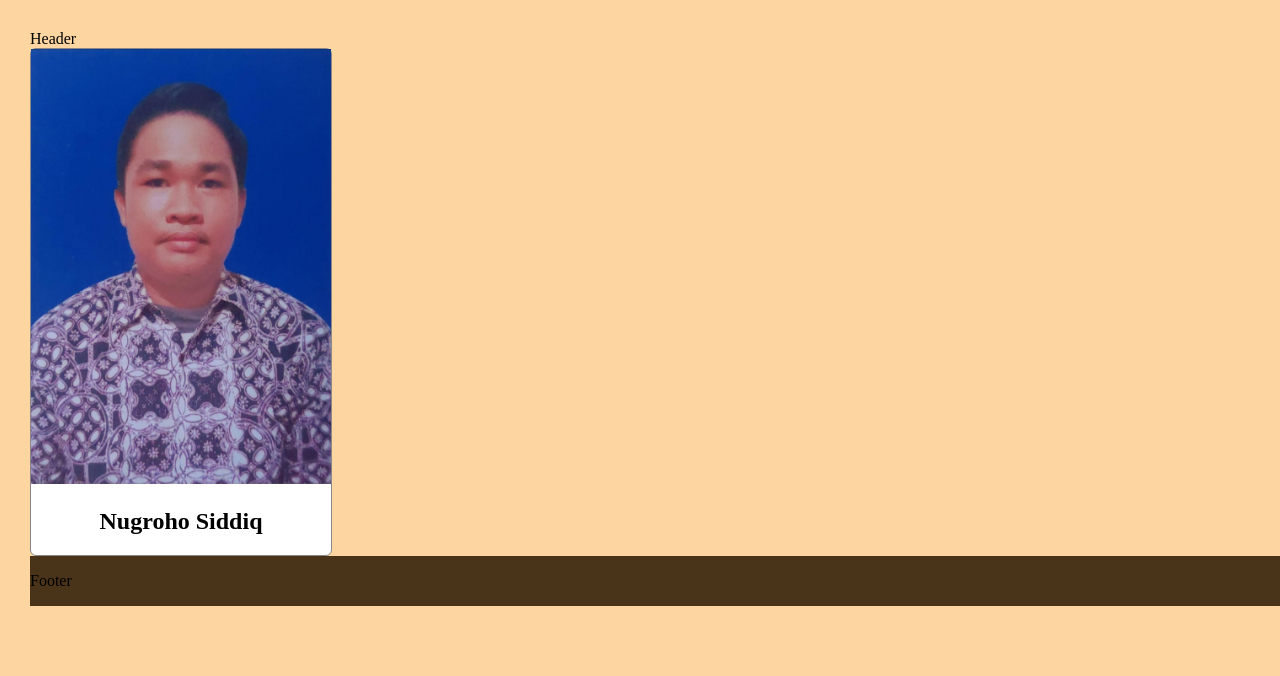
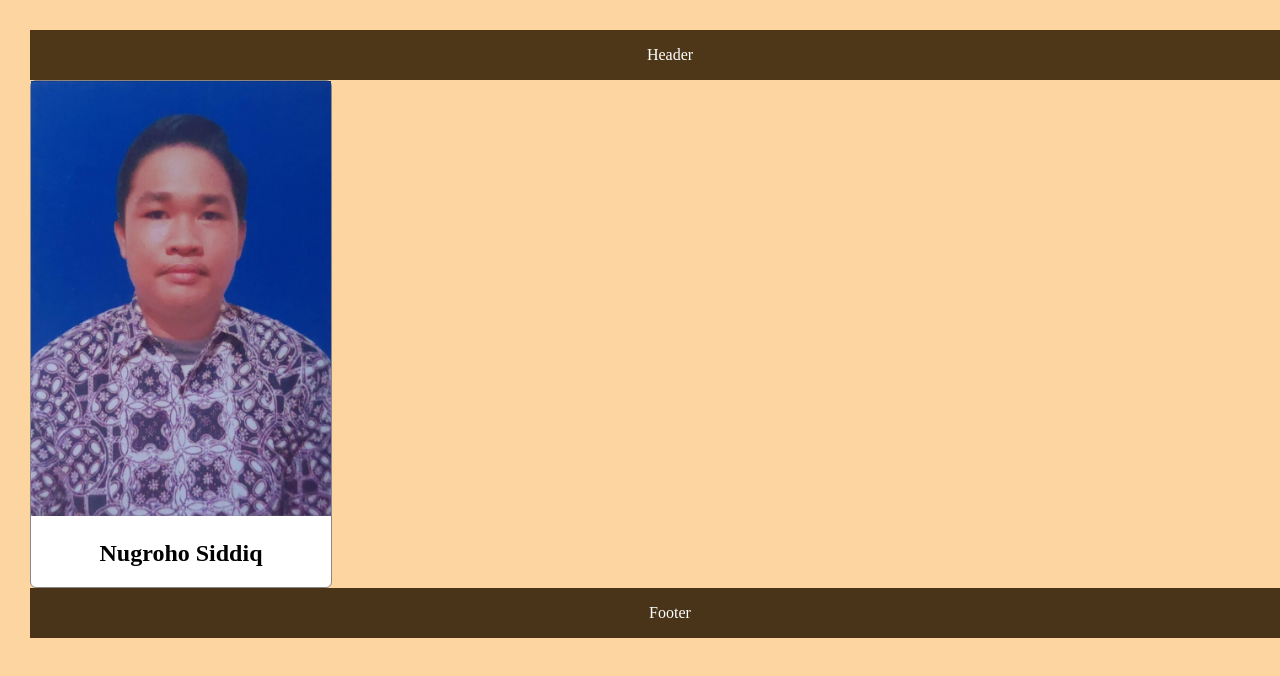
Before and after one commit to mubiyarto/dicoding-remote, a plain HTML site: page index.html in a window 1280 px wide. Shown: the top 676 px of the page. Drawn offline with Linux system fonts and the light colour scheme.

Commit message:
repair conflict

```diff
--- a/style.css
+++ b/style.css
@@ -25,6 +25,11 @@ body {
    height: 50px;
    line-height: 50px;
    background-color: rgb(73, 52, 25);
+   text-align: center;
+   color: white;
+
+ }
+
  #header {
    width: 100%;
    height: 50px;
```
